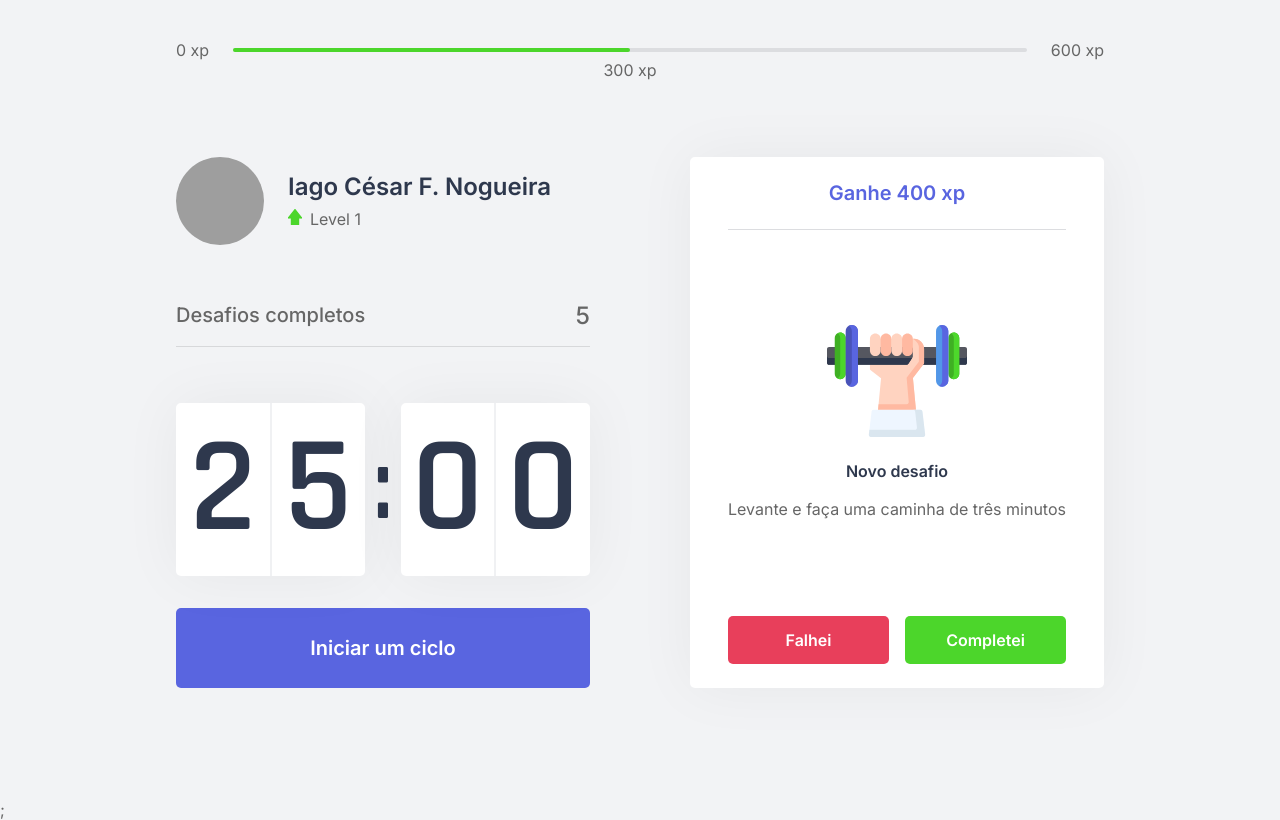
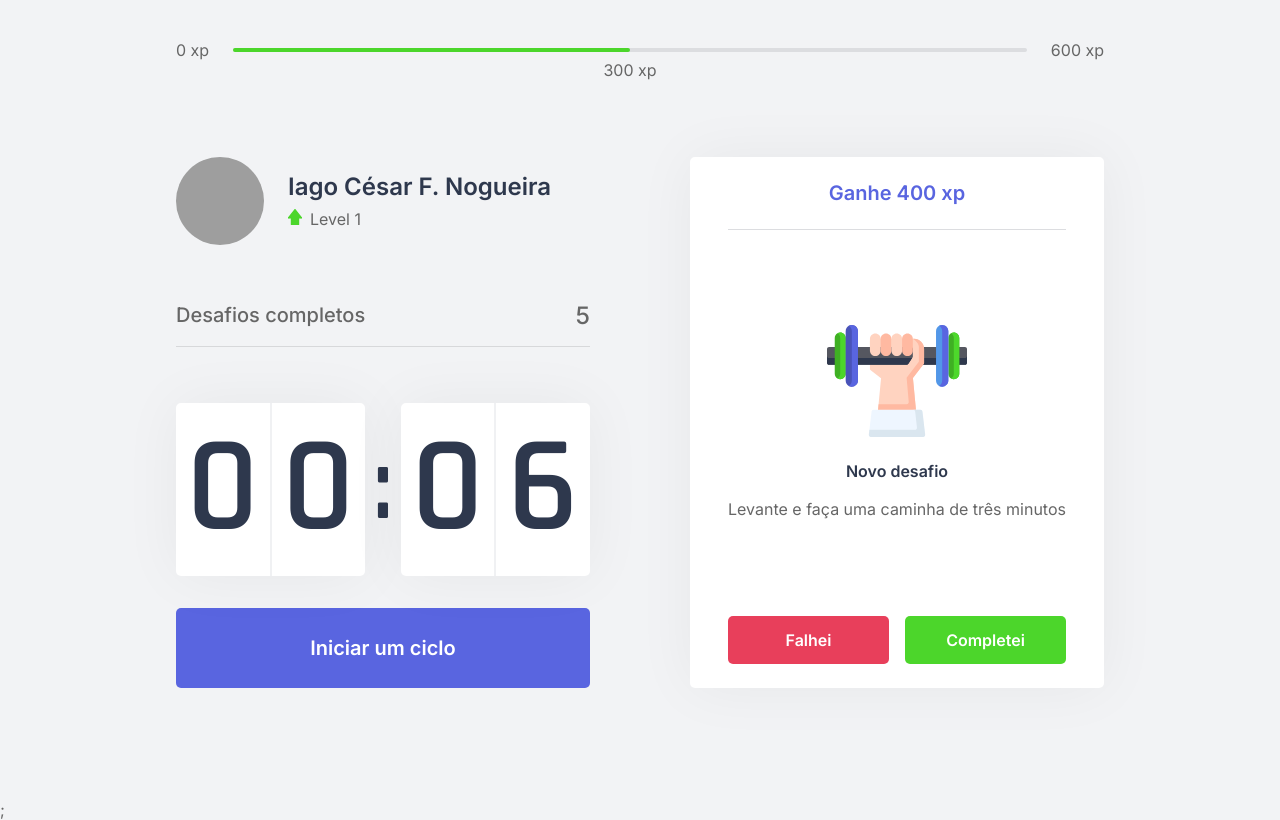
Before and after one commit to FelipeMartini/cursos-rocketseat-nlw-04-react, a Next.js app: page / in a window 1280 px wide. Built offline with nearby package versions, Linux system fonts and the light colour scheme; grey boxes are pictures that could not be loaded.

Commit message:
just a few tests with Challenge's Context

```diff
--- a/src/components/Countdown.tsx
+++ b/src/components/Countdown.tsx
@@ -1,12 +1,15 @@
-import { useState, useEffect } from 'react'
+import { useState, useEffect, useContext } from 'react'
+import { ChallengesContext } from '../contexts/ChallengeContexts';
 import styles from '../styles/components/Countdown.module.css'
 
 let countdownTimeout: NodeJS.Timeout;
 
 export function Countdown() {
+  const { startNewChallenge } = useContext(ChallengesContext)
+
   const [isActive, setIsActive] = useState(false);
   const [hasFinished, setHasFinished] = useState(false)
-  const [time, setTime] = useState(25 * 60);
+  const [time, setTime] = useState(0.1 * 60);
 
   const minutes = Math.floor(time / 60);
   const seconds = Math.floor(time % 60)
@@ -24,6 +27,7 @@ export function Countdown() {
       //fim do ciclo
       setHasFinished(true)
       setIsActive(false)
+      startNewChallenge();
     }
   }, [isActive, time])
 
```
